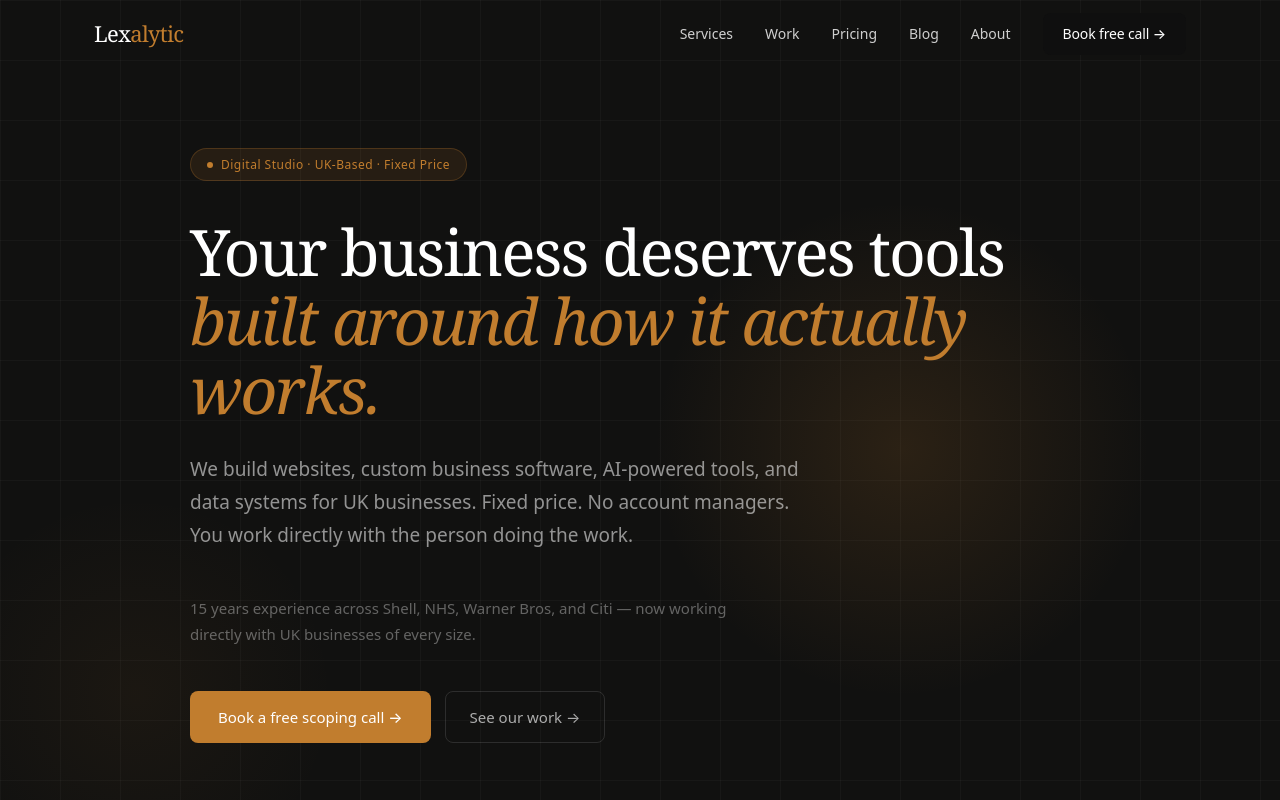
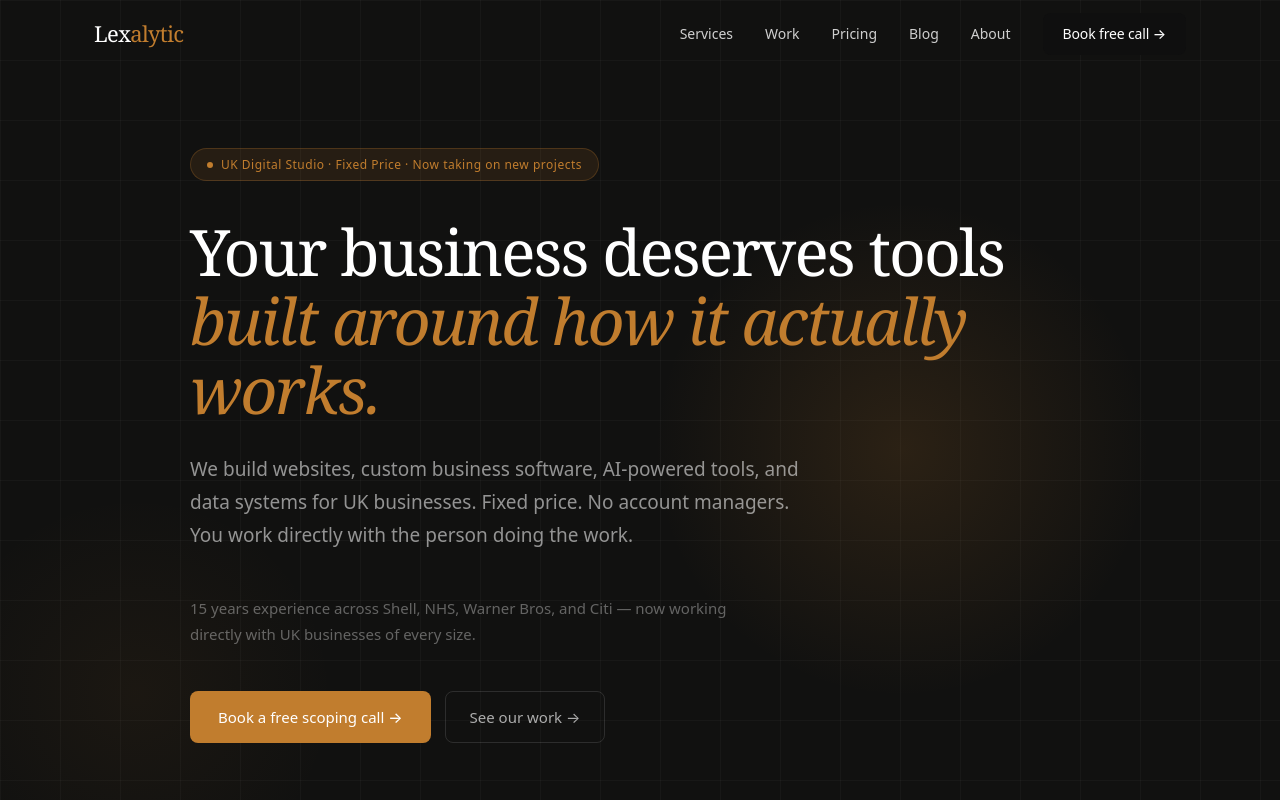
Before and after one commit to printpeachstudio-blip/lexalytic, a Next.js app: page / in a window 1280 px wide. Shown: the top 800 px of the page. Built offline with nearby package versions, Linux system fonts and the light colour scheme.

Commit message:
fix hero badge text

```diff
--- a/components/Hero.tsx
+++ b/components/Hero.tsx
@@ -37,7 +37,7 @@ export default function Hero() {
           }}>
             <span style={{ width: '6px', height: '6px', borderRadius: '50%', background: 'var(--amber)', display: 'inline-block' }} />
             <span style={{ fontSize: '12px', color: 'var(--amber)', fontWeight: '500', letterSpacing: '0.5px' }}>
-              Digital Studio · UK-Based · Fixed Price
+              UK Digital Studio · Fixed Price · Now taking on new projects
             </span>
           </div>
           <h1 className="fade-up-2" style={{ color: 'var(--white)', marginBottom: '28px', lineHeight: '1.08', letterSpacing: '-0.03em' }}>
```
